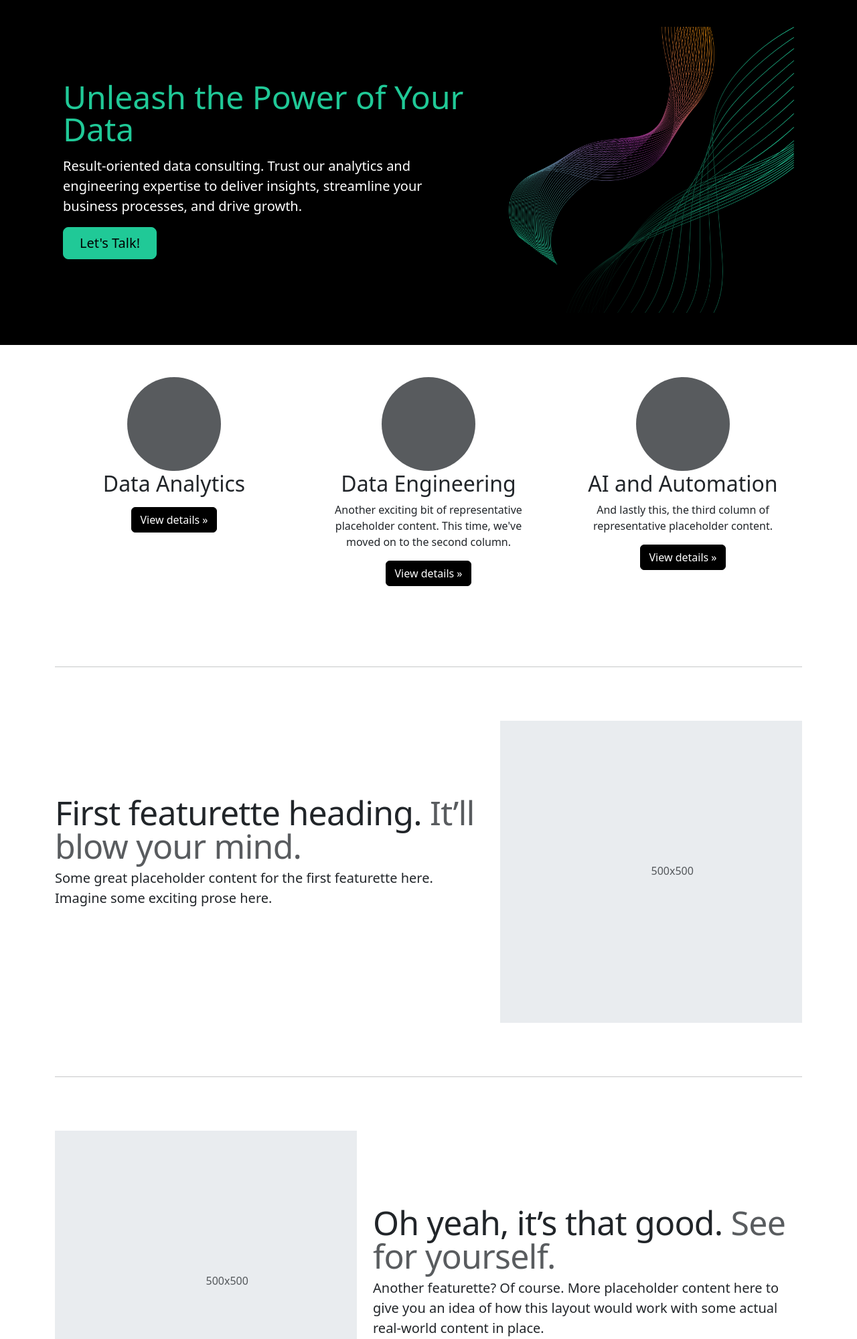
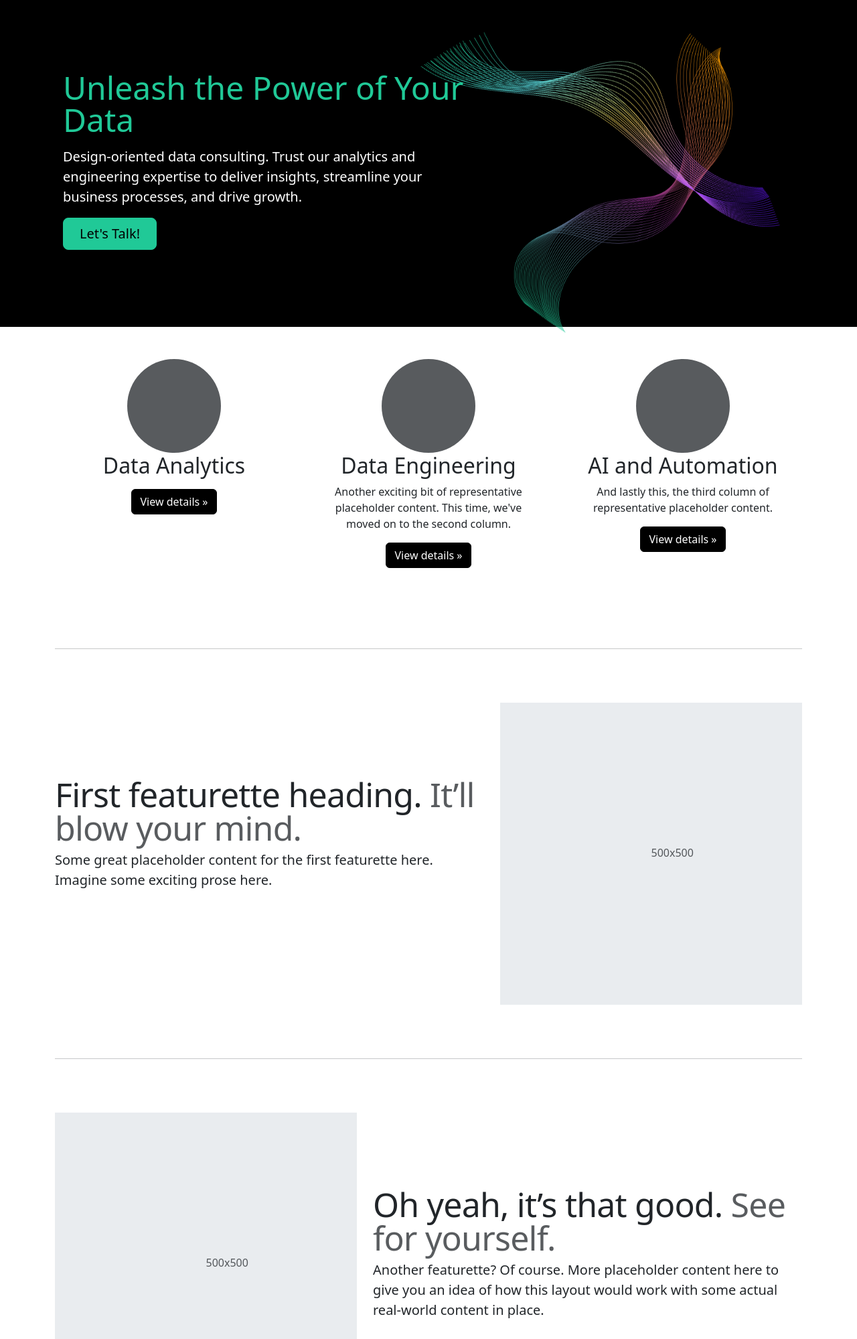
Before and after one commit to Konstantin-Lasiy/django-portfolio, a Django app: page / in a window 1280 px wide. Shown: the part 56-2055 px from the top of the page at 67% size. Run offline with Django 5.2, Linux system fonts and the light colour scheme; some libraries are stand-ins or nearby versions.

Commit message:
Added cool lines

```diff
--- a/lasiy_contractor_site/services/templates/services/home.html
+++ b/lasiy_contractor_site/services/templates/services/home.html
@@ -8,19 +8,45 @@
   <link rel="stylesheet" href="https://unpkg.com/aos/dist/aos.css">
   <script src="https://unpkg.com/aos/dist/aos.js"></script>
 </head>
+<style>
+  .line {
+    position: relative;
+    top: 0;
+    left: 0;
+    width: 100%;
+    height: 100%;
+  }
+
+  .line2 {
+    position: relative;
+    top: 0;
+    left: 0;
+    width: 100%;
+    height: 100%
+  }
+</style>
 
 <body>
-  <main>
+  <main style="overflow: hidden">
     <div class="container-fluid bg-secondary">
       <div class="container px-4 ">
-        <div class="row flex-lg-row-reverse align-items-center g-5 py-5">
-          <div class="col-12 col-sm-12 col-lg-5">
-            <img src="{% static 'images/home_lines.png' %}" class="d-block mx-lg-auto img-fluid fade-in"
-              data-aos="fade-left" alt="Lines" width="700" height="500" loading="lazy">
+        <div class="row flex-lg-row-reverse align-items-center g-5 py-5" style="min-height:400px; ">
+          <div class="col-12 col-sm-12 col-lg-5" style="z-index: 0; position:relative; min-height: 400px">
+            <div class="line" style="position: absolute; top: 0
+            ; left: 0;">
+              <img src="{% static 'images/line1.png' %}" class="d-block mx-lg-auto img-fluid fade-in"
+                data-aos="fade-left" alt="Lines" width="700" height="500" loading="lazy">
+            </div>
+            <div class="line2" style="position: absolute; top: -50px; left: -20%; ">
+              <img src="{% static 'images/line3.png' %}" class="d-block mx-lg-auto img-fluid fade-in"
+                data-aos="fade-bottom" alt="Lines" width="700" height="500" loading="lazy" style="transform:rotate(60deg
+                )">
+            </div>
           </div>
-          <div class="col-lg-7">
+          <div class="col-lg-7" style="z-index:1">
             <h1 class="display-5 text-primary lh-1 mb-3">Unleash the Power of Your Data</h1>
-            <p class="lead text-white">Result-oriented data consulting. Trust our analytics and engineering expertise to
+            <p class="lead text-white">Design-oriented data consulting. Trust our analytics and
+              engineering expertise to
               deliver
               insights, streamline your business processes, and drive growth.
             </p>
```
Also changed, not shown: lasiy_contractor_site/static/images/line3.png (added).
